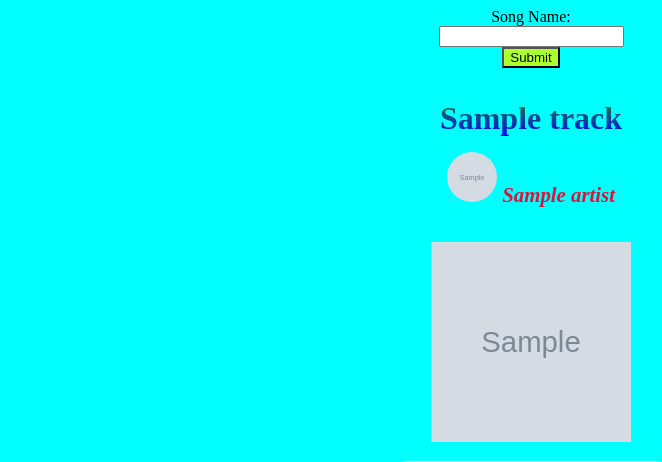
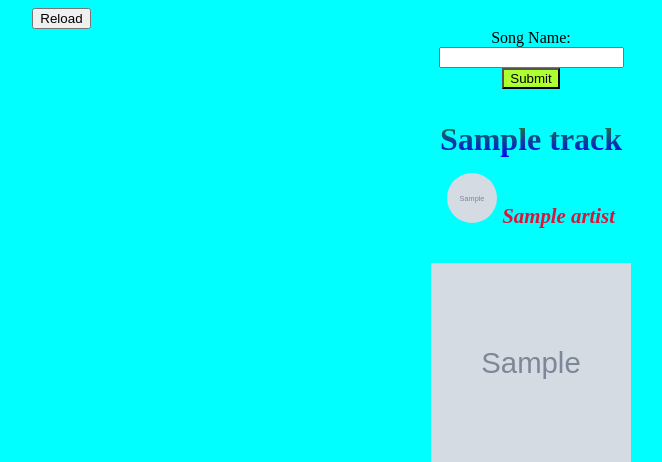
Before and after one commit to AP7557/Wave, a Flask app: page / in a window 1280 px wide. Shown: the top 462 px of the page, without its empty margins (109-771 px from the left). Run offline with Flask 2, Linux system fonts and the light colour scheme; grey boxes marked "Sample" are stand-in pictures; a database or web service that is not in the repository returns one stand-in record (values such as "Sample title"); data that the repository does not hold is empty.

Commit message:
add reload function

```diff
--- a/app.py
+++ b/app.py
@@ -1,4 +1,4 @@
-from flask import Flask, render_template, request
+from flask import Flask, render_template, request, redirect, url_for
 import os
 import random
 from songs import resp, artists_resp
@@ -64,9 +64,13 @@ app = Flask(__name__)
 def hello_world():
     if request.method == 'POST':
         tag = request.form['tag']
-        return render_template('index.html', data=user_song(tag))
+        if(tag == ""):
+            data=rand_song()
+        else:
+            data = user_song(tag)
     else:
-        return render_template('index.html', data=rand_song())
+        data=rand_song()
+    return render_template('index.html', data=data)
 
 app.run(
     port=int(os.getenv('PORT', 8080)),
--- a/static/style00.css
+++ b/static/style000.css
@@ -32,6 +32,11 @@ audio{
     background: greenyellow;
 }
 
+#reload {
+    display: block;
+    margin-left: 10em;
+}
+
 a{
     font-size: 2em;
 }
--- a/templates/index.html
+++ b/templates/index.html
@@ -1,11 +1,14 @@
 <!DOCTYPE html>
 <html>
     <head>
-        <link rel="stylesheet" href="{{ url_for('static', filename='style00.css') }}" type="text/css" />
+        <link rel="stylesheet" href="{{ url_for('static', filename='style000.css') }}" type="text/css" />
     </head>
 
     <body>
-        <form method="POST">
+        <form id="rel" method="GET">
+            <input id="reload" type="submit" value="Reload">
+        </form>
+        <form  id="sub" method="POST">
             Song Name:<br>
             <input type="text" name="tag"><br>
             <input id="submit" type="submit" value="Submit">
```
